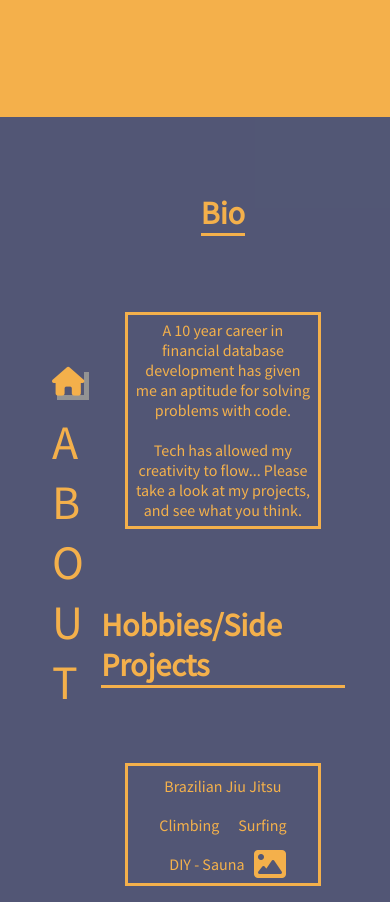
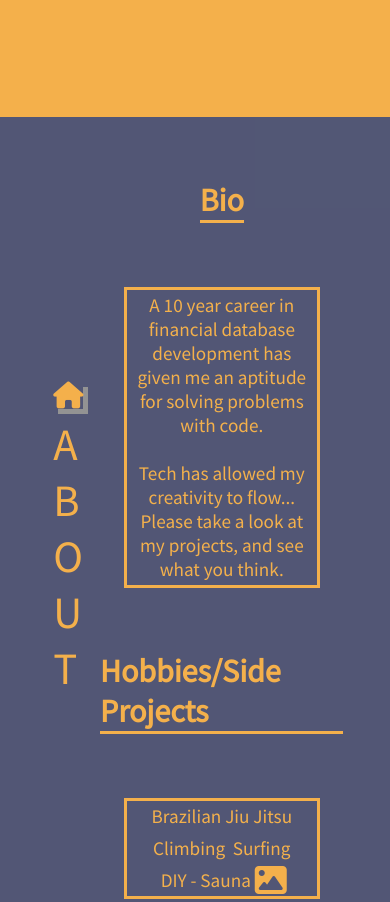
Before and after one commit to joecalleya/portfiolio, a plain HTML site: page index.html in a window 390 px wide. Shown: the part 1571-2473 px from the top of the page. Drawn offline with Linux system fonts and the light colour scheme.

Commit message:
reposncve

```diff
--- a/styles.scss
+++ b/styles.scss
@@ -2,12 +2,12 @@ $background-colour:#09103b;
 $text-colour:rgb(240, 144, 0);
 $tile-text-size: 200%;
 $hidden-text-size: 100%;
-$heading-text-size: 300%;
+$heading-text-size: 280%;
 $sub-heading-text-size: 200%;
 $background-2:rgba(240, 240, 240, 0.1);
 $background-3:rgba(240, 144, 0, 0.6);
 $section__container_width: 65%;
-$normal-text-font-size: 170%;
+$normal-text-font-size: 160%;
 
 html {
     scroll-behavior: smooth;
@@ -30,7 +30,7 @@ body {
 
     i {
         box-shadow: 5px 5px #666;
-        margin-bottom: 50%;
+        margin-bottom: 25%;
         font-size: 60%;
 
 
@@ -132,7 +132,7 @@ section.projects {
             p {
                 white-space: normal;
                 width: 200px;
-                font-size: 90%;
+                font-size: 100%;
                 margin: 0.5%;
             }
         }
@@ -176,13 +176,13 @@ section.about {
 
             .about__container__bio__text {
                 font-size: $normal-text-font-size;
-                margin: 3%;
+                margin: 2%;
                 text-align: center;
             }
             //media query for mobile
             @media (max-width: 600px) {
                 .about__container__bio__text {
-                    font-size:100%;
+                    font-size:120%;
             }
             }
         }
@@ -199,13 +199,13 @@ section.about {
             li {
                 font-size: $normal-text-font-size;
                 list-style-type: none;
-                margin: 5%;
+                margin: 2%;
 
 
             }
             @media (max-width: 600px) {
                 li {
-                    font-size:100%;
+                    font-size:120%;
             }
             }
         }
```
Also changed, not shown: styles.css.
